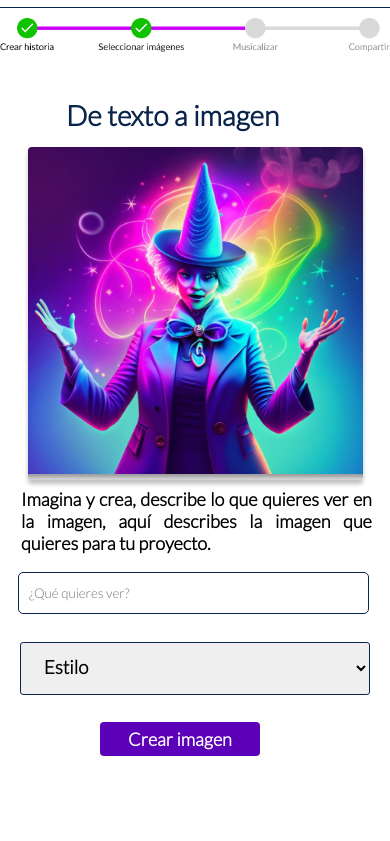
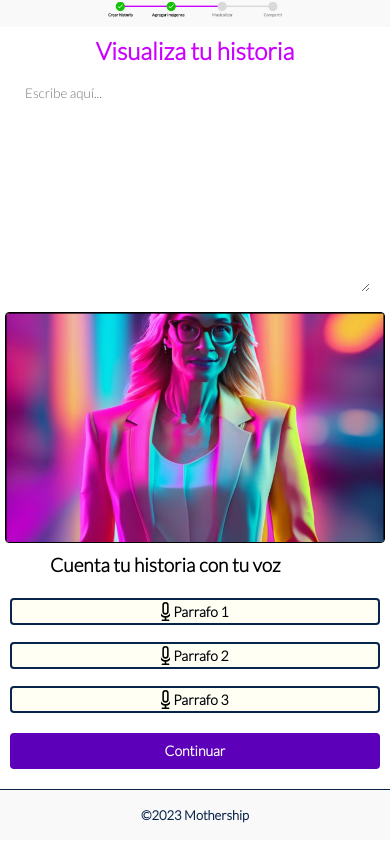
Before and after one commit to MargaretVanessa/Mothership, a plain HTML site: page index.html in a window 390 px wide. Shown: the part 65-906 px from the top of the page. Drawn offline with nearby package versions, Linux system fonts and the light colour scheme.

Commit message:
cambio alcance

```diff
--- a/index.html
+++ b/index.html
@@ -31,43 +31,36 @@
     </header>
 
     <div class="barraProgreso">
-        <p><img class="imagenBarra" src="./public/images/barra.progreso.png"></p>
+        <p><img class="imagenBarra" src="./public/images/barraprogreso.png"></p>
     </div>
 
+    <h1 class="titulo">Visualiza tu historia</h1>
+
     <div class="contenido">
-    <h1>De texto a imagen</h1>
-    <h4>Imagina y crea, describe lo que quieres ver en la imagen, aquí describes la imagen que quieres para tu proyecto.</h4>
-    <img src="./public/images/imagen.png" id="imagen" alt="Imagen Modelo">
+        <div class="texto">
+        <textarea id="texto" name="texto" placeholder="Escribe aquí..." maxlength="1000"></textarea>
+        </div>
+        <div class="imagen">
+            <img src="./public/images/img1.png" id="imagen" alt="Imagen Modelo">
+        </div>
     </div>
 
-    <form  id="miFormulario">
-    <div class="texto">
-    <input type="text" class="box" name="queQuieresVer" id="queQuieresVer" placeholder="¿Qué quieres ver?" maxlength="259" required>
-    <p class="comentario burbuja">Aquí describes la imagen que quieres para tu proyecto</p>
+    <h4 class="voz">Cuenta tu historia con tu voz</h4>
+
+    <div class="botones">
+
+        <a href="#" class="botonaudio"><img src = "./public/images/mic.svg" id= "parrafo" alt="parrafo1"/>Parrafo 1</a>
+        <a href="#" class="botonaudio"><img src = "./public/images/mic.svg" id= "parrafo" alt="parrafo2"/>Parrafo 2</a>
+        <a href="#" class="botonaudio"><img src = "./public/images/mic.svg" id= "parrafo" alt="parrafo3"/>Parrafo 3</a>
+        <button class="continuar" id="continuar" type="submit">Continuar</button>
     </div>
 
-    <div class="opciones">
-    <select id="opciones" name="opciones" required>
-        <option id="estilo">Estilo</option>
-        <option value="comic">Comic</option>
-        <option value="fotografia">Fotografia</option>
-        <option value="pintura">Pitura</option>
-    </select>
-
-    <button class="boton" id="crearImagenBtn" type="submit">Crear imagen</button>
+    <div class="navbarfooter">
+        <p class="footer">&copy;2023 Mothership</p>
     </div>
 
-    </form>
-
-    <div class="navbarinf">
-        <p class="footer">&copy;2023 Mothership</p>
-        <a href="#" class="iconos"><img src="./public/images/instagram.svg" id="instagram"  alt="instagram"></a>
-        <a href="#" class="iconos"><img src = "./public/images/email.svg" id="email" alt="email"/></a>
-        <a href="#" class="iconos"><img src = "./public/images/linkedin.svg" id="linkedin" alt="linkedin"/></a>
-        <a href="#" class="iconos"><img src = "./public/images/youtube.svg" id="youtube" alt="youtube"/></a>
-    </div>
 </body>
-<script> src="./script/app.js"</script>
-<script src="https://unpkg.com/feather-icons"></script>
-<script src="https://cdn.jsdelivr.net/npm/feather-icons/dist/feather.min.js"></script>
+    <script src="./script/app.js"></script>
+    <script src="https://unpkg.com/feather-icons"></script>
+    <script src="https://cdn.jsdelivr.net/npm/feather-icons/dist/feather.min.js"></script>
 </html>
--- a/public/style/style.css
+++ b/public/style/style.css
@@ -4,7 +4,7 @@
     padding: 0;
 }
 
-@media (prefers-color-scheme: dark) {
+  @media (prefers-color-scheme: dark) {
     :root {
       background-color: white;
     }
@@ -17,6 +17,7 @@
       transition: none !important;
     }
   }
+
   * {
     margin: 0;
     padding: 0;
@@ -60,6 +61,7 @@
     font-style: inherit;
     text-decoration: none;
     color: inherit;
+
   }
 
   blockquote:before, blockquote:after, q:before, q:after {
@@ -96,12 +98,11 @@
     -moz-osx-font-smoothing: grayscale;
   }
 
-
   /* Código */
   .header{
     width:100%;
     background-color: white;
-    padding: 1em;
+    padding: 0.5em;
     display: flex;
     flex-flow: row wrap;
     justify-content: space-between;
@@ -118,7 +119,6 @@
     padding: 5px;
     margin: 0 60 0 0;
   }
-
 
   .header .button{
     display: none;
@@ -146,180 +146,140 @@
 
   /*Barra de progreso*/
   .barraProgreso{
-    background-color: white;
+    background-color:  #FAF9F9;;
+    padding: 0.5em;
   }
 
-  .imagenBarra{
-    display: block;
-    margin-left: auto;
-    margin-right: auto;
-    margin-top: 10px;
-    margin-bottom: 10px;
-    background-color: white;
-    width: 600px;
+  .titulo{
+  color:  #CC00FF;
+  font-family: Lato;
+  font-size: 32px;
+  font-weight: 600;
+  line-height: 38px;
+  letter-spacing: 0em;
+  text-align: center;
+  margin-top: 5px;
+  margin-bottom: 5px;
   }
 
-/*texto*/
   .contenido{
-    margin-top: 30px;
+    display: flex;
+    margin-left: 50px;
+    margin-right: 50px;
+    justify-content: center;
+    align-items: stretch;
   }
 
-  h1{
-    color: #09244B;
-    margin-left: 50px;
-    font-size: 42px;
-    font-style: normal;
-    font-weight: bold;
-    line-height: normal;
+  .texto{
+    padding: 5px;
   }
 
-  h4{
-    font-size: 18px;
-    font-style: normal;
-    font-weight: 600;
-    line-height: normal;
-    margin-left: 50PX;
-    margin-top: 27px;
-    width: 40%;
+  .imagen{
+    padding: 5px;
+
   }
 
 /*imagen*/
   #imagen{
-    width: 460px;
-    height: 429px;
-    position: absolute;
-    top: 165px;
-    right: 50px;
-    bottom: 130px;
+    margin-right: 52px;
     border-radius: 4px;
+    border: 1px solid #000;
     background: url(<path-to-image>), lightgray 50% / cover no-repeat;
-    box-shadow: 0px 4px 4px 0px rgba(0, 0, 0, 0.25);
+    margin:0px;
   }
 
-
-  /*Burbuja Comentario*/
-  .texto{
-    display: flex;
-    flex-wrap: wrap;
-    align-content: center;
-    justify-content: flex-start;
-    align-items: flex-start;
+  img#imagen {
+    max-width: 100%;
+    height: 100%;
   }
 
-  input#queQuieresVer {
-    display: flex;
-    width: 37%;
-    height: 44.688px;
-    padding: 10px 10px 10px 10px;
+   /* Puedes personalizar el estilo según tus necesidades */
+  textarea {
+    width: 400px;
+    height: 420px;
+    resize: vertical; /* Esto permite redimensionar solo verticalmente */
+    padding: 5px; /* Agregar algún espacio interno para que se vea más parecido a un input */
     border-radius: 4px;
-    border: 1px solid #09244B;
-    margin: 30px 3px 0px 50px;
+    background: #FFF;
   }
 
-  .burbuja {
-    background-color: #fff;
-    padding: 20px;
-    color: #222;
-    border-radius: 15px;
-    fill: #FFF;
-    filter: drop-shadow(0px 4px 4px rgba(0, 0, 0, 0.25));
-    width: 12%;
-    margin: 27px 0px 0px 22px;
+  .voz{
     color: #000;
+    /*text-align: center;*/
     font-family: Lato;
-    font-size: 16px;
+    font-size: 20px;
     font-style: normal;
-    font-weight: 400;
+    font-weight: bold;
     line-height: normal;
+    margin-left: 190px;
+    margin-top: 5px;
+    margin-bottom: 5px;
   }
 
-
-  .burbuja:after{
-    content: "";
-    display: block;
-    position: absolute;
-    top: 15px;
-    margin-left: -35px;
-    width: 0;
-    height: 0;
-    border-top: 8px solid transparent;
-    border-bottom: 8px solid transparent;
-    border-right: 15px solid #fff;
+  .botones{
+    display: flex;
+    padding: 10px;
+    margin-left: 100px;
   }
 
-  /*Lista de Estilo*/
-
-  #miFormulario{
-    min-height: 54vh;
+  .botonaudio{
+    display: inline-flex;
+    padding: 2px 24px;
+    justify-content: center;
+    align-items: center;
+    gap: 3px;
+    border-radius: 4px;
+    border: 2px solid #09244B;
+    background: #FFFFF3;
+    cursor: pointer;
+    margin: 7px;
+    color: #00020A;
+    font-size: 14px;
+    font-weight: bold;
   }
 
-  .opciones{
-    display: flex;
-    position: relative;
-    top: -32px;
-  }
-
-  #opciones{
-    border-radius: 3.112px;
-    border: 0.778px solid #09244B;
-    width: 249px;
-    padding: 12.45px 18.675px 14.006px 18.675px;
-    font-family: Lato;
-    font-size: 18.675px;
-    font-style: normal;
-    font-weight: 600;
-    line-height: 17.43px;
-    margin: 0 0 0 50px;
-  }
-
-  .boton {
-    display: flex;
-    width: 160px;
+  .continuar{
+    display: inline-flex;
+    width: 146px;
+    height: 36px;
     padding: 6px 24px;
     justify-content: center;
     align-items: center;
     gap: 12px;
-    position: absolute;
-    left: 355px;
-    top: 14px;
     border-radius: 4px;
     background: #5D00B9;
     color: white;
+    margin-left: 555px;
+    font-size: 14px;
     font-weight: bold;
   }
 
+  img#parrafo {
+    width: 14.989px;
+    height: 19px;
+    fill: #000;
+  }
+
   /*Footer*/
-  .navbarinf{
-    width: 100%;
+  .navbarfooter{
     border-top: 1px solid #09244B;
+    display: flex;
+    justify-content: center;
+    align-items: center;
+    background-color: #FAF9F9;
+    padding: 1em;
   }
 
   .footer {
-    float: left;
-    margin: 22px 22px 22px 83px;
     color: #09244B;
     font-size: 14px;
-    font-style: normal;
     font-weight: bold;
-    line-height: normal;
-  }
-
-  .navbarinf .iconos {
-    float: right;
-    padding: 19px;
-    color: #09244B;
-    font-size: 17px;
-    margin-right: 30px;
-  }
-
-  /* Navbar links on mouse-over */
-  .navbarinf .iconos:hover {
-    background-color: #b784e9;
   }
 
     /*Media Querys*/
 
-    @media screen and (max-width:480px){
+    @media screen and (max-width: 768px) {
+      /* Tu código para dispositivos móviles aquí */
 
     .header .button{
       display: block;
@@ -357,85 +317,82 @@
       display: none;
     }
 
-    h1{
-      font-family: Lato;
-      font-size: 28px;
+    .barraProgreso {
+      padding: 0.5em;
+      width: 100%;
+      box-sizing: border-box;
+   }
+
+    .titulo {
+        font-size: 24px;
+        text-align: center;
     }
 
-    h4{
-      position: relative;
-      text-align: justify;
-      margin-left: 5px;
-      top: 329px;
-      z-index: 3;
-      width: 98%;
+    .contenido {
+      flex-wrap: wrap;
+      margin-left: 0px;
+      margin-right: 0px;
     }
 
-    #imagen{
-      display: flex;
-      position:static;
-      width: 335px;
-      height: 333px;
-      margin: -78px 0px 0px 12px;
+    .voz {
+      color: #000;
+      font-family: Lato;
+      font-weight: bold;
+      margin-left: 50px;
+      margin-right: 50px;
+      margin-top: 5px;
+      font-size: 19px;
     }
 
-    .contenido{
-      width: 100%;
-      background-color: white;
-      padding: 1em;
-      display: flex;
-      flex-flow: row wrap;
-      justify-content: space-between;
-      align-items: center;
-      font-weight: bold;
-      color: black;
+    .continuar {
+      margin-left: 0;
+      margin-top: 10px;
     }
 
-    input#queQuieresVer {
-      width: 90%;
-      height: 42px;
-      padding: 6px 10px 6px 10px;
+    .botones {
+      flex-direction: column;
       align-items: center;
-      flex-shrink: 0;
-      border-radius: 5.019px;
-      border: 1.255px solid #09244B;
-      margin: 76px 0 24px 18px;
+      margin-left: 0;
     }
 
-    .burbuja{
-      display: none;
+    .botonaudio, .continuar {
+        width: 100%;
+        margin-bottom: 10px;
     }
 
-    .opciones {
-      display: flex;
-      margin: 128px 0 0 0;
-      top:-124px;
+    .continuar {
+      width: 100%;
+      margin-left: 0;
+      margin-top: 10px;
     }
 
-    #opciones {
-      width: 398px;
-      margin: 0px 20px 20px 20px;
+    img#parrafo{
+      width: 9px;
     }
 
-    .boton {
-      left: 100px;
-      top: 80px;
-      font-size: 18px;
+    textarea#texto {
+      width: 350px;
+      height: 212px;
+      max-height: 100%;
+      margin-bottom: 10px;
+  }
+
+    .imagen {
+        margin-right: 0;
+    }
+
+    img#imagen {
+        max-width: 100%;
+        height: auto;
     }
 
     .footer {
       margin: 10px 10px 10px 10px;
       font-size: 13px;
-  }
+    }
 
-  .navbarinf .iconos {
-    float: right;
-    padding: 1px;
-    margin-right: 10px;
-  }
-
-  .navbarinf {
+    .navbarfooter {
     padding: 7px;
     width: 100%;
-  }
+    }
 }
```
Also changed, not shown: public/images/barra.progreso.png (deleted), public/images/barraprogreso.png (added), public/images/imagen.png (deleted), public/images/img1.png (added), public/images/mic.svg (added).
